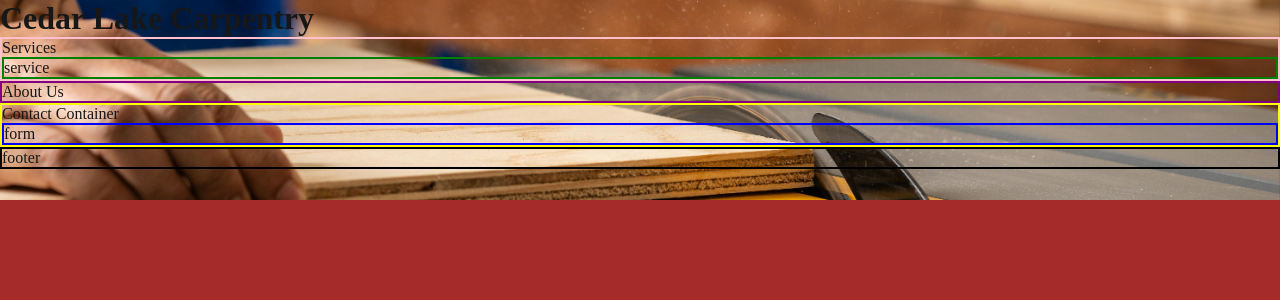
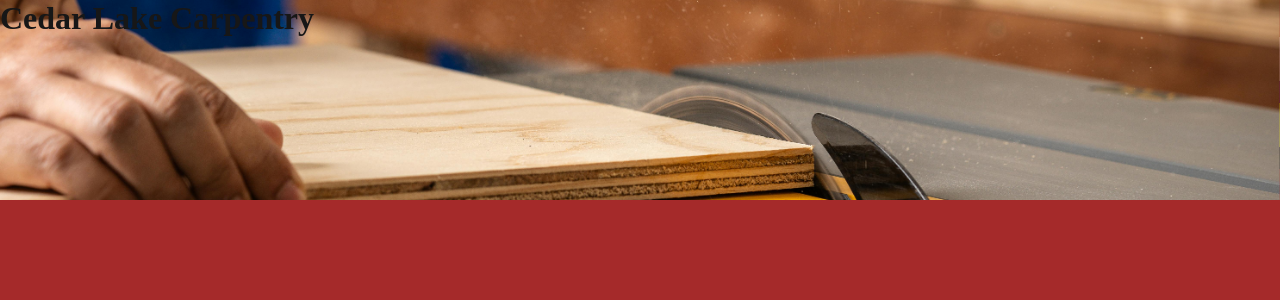
Before and after one commit to codiemaureen/CedarLakeCarpentry_V2, a Next.js app: page / in a window 1280 px wide. Shown: the top 300 px of the page. Built offline with nearby package versions, Linux system fonts and the light colour scheme.

Commit message:
Style: bringing header title forward with zindex

```diff
--- a/src/app/component/Header.module.css
+++ b/src/app/component/Header.module.css
@@ -6,8 +6,12 @@
  flex-direction: column;
 }
 
+.headerTitle{
+ z-index: 3001;
+}
+
 .headerImg{
- z-index: -1;
+ z-index: 3000;
  position: fixed;
  object-position: center;
  object-fit: cover;
```
